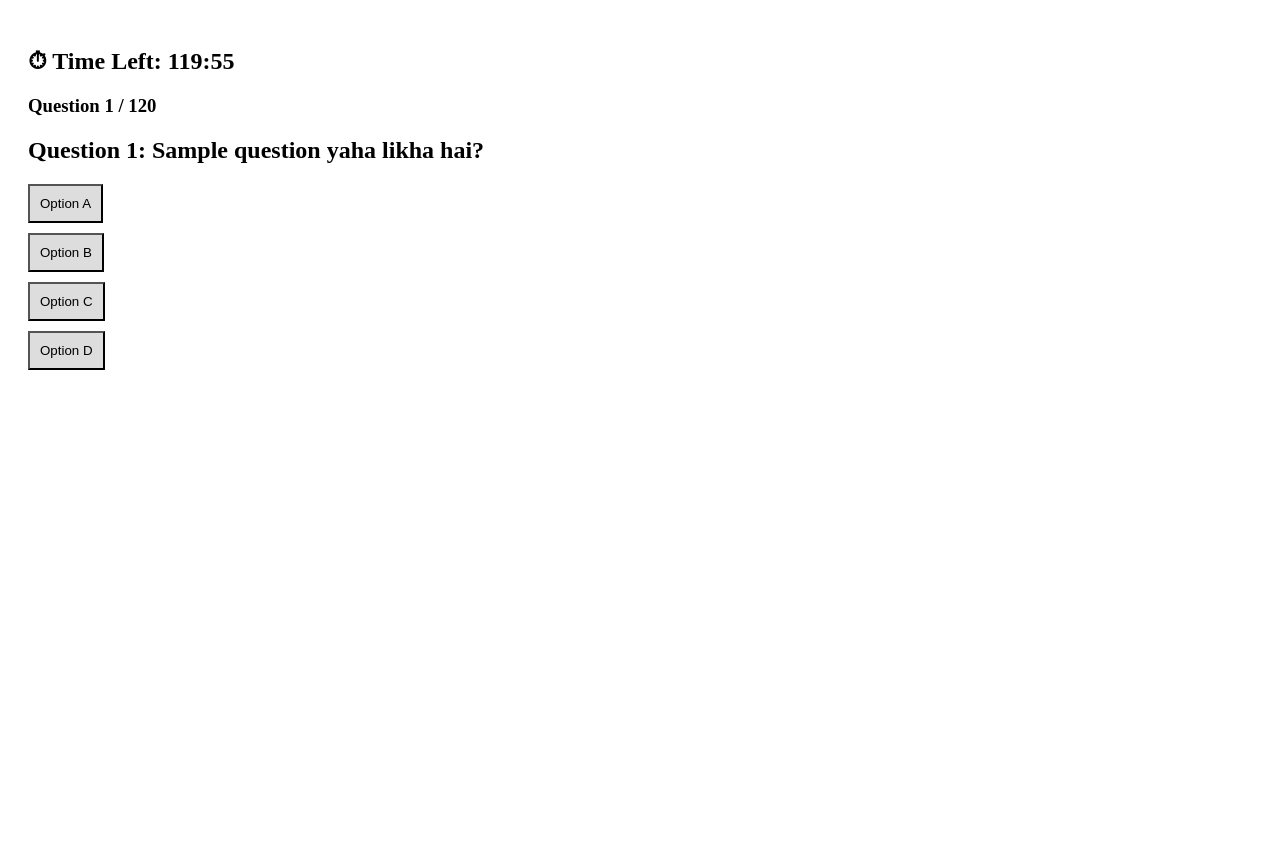
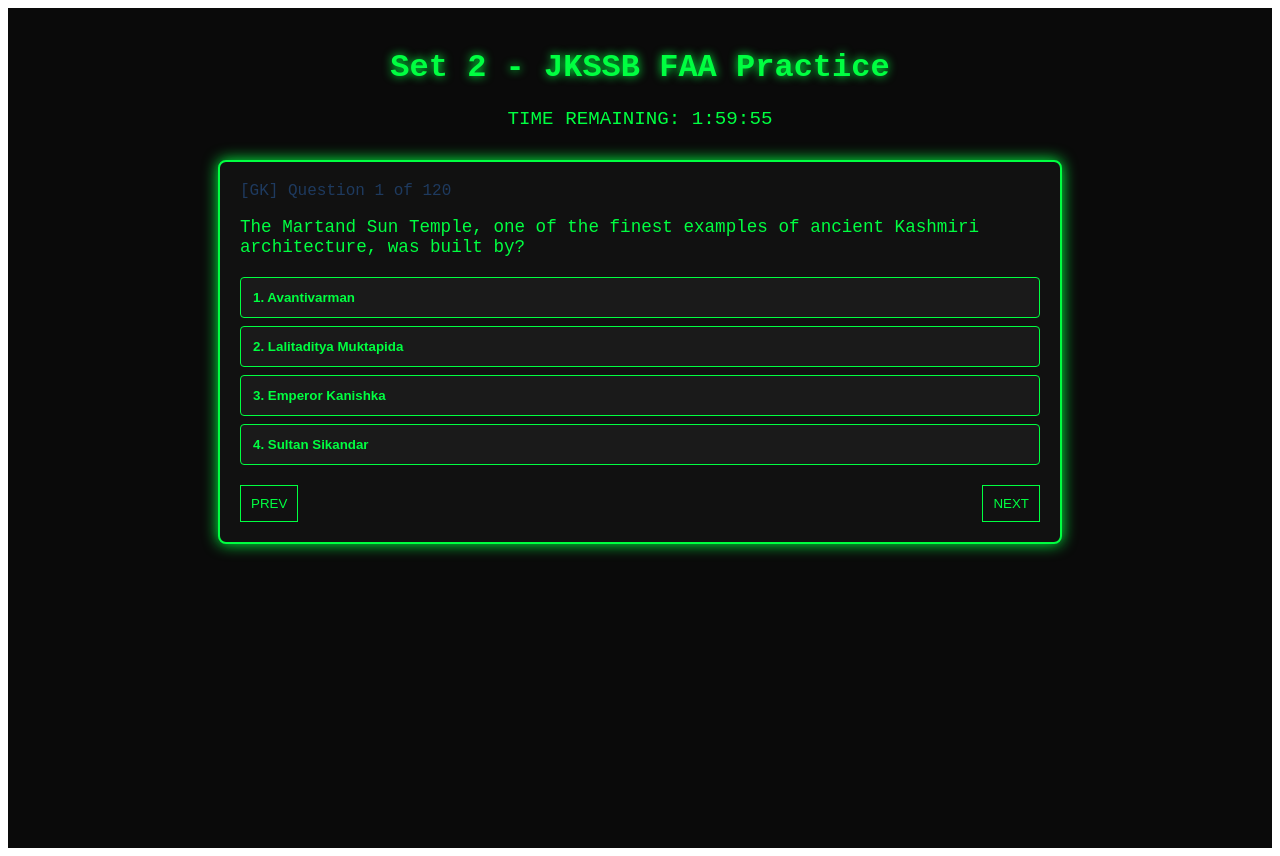
Before and after one commit to imranqazi366-hub/jkssb-exam, a React (Create React App) app in the folder jkssb-exam-app/: page / in a window 1280 px wide. Before the commit the page ends 800 px from the top, so only its background shows below. Built offline with nearby package versions, Linux system fonts and the light colour scheme.

Commit message:
Update App.js

```diff
--- a/jkssb-exam-app/src/App.js
+++ b/jkssb-exam-app/src/App.js
@@ -1,83 +1,186 @@
-import { useState, useEffect } from "react";
+import React, { useState, useEffect } from "react";
 
-const TOTAL_TIME = 120 * 60;
+// --- CONFIGURATION & STYLES ---
+const TOTAL_TIME = 120 * 60; // 120 minutes
+const SC = {
+  GK: "#1e3a5f", Accounts: "#0f766e", English: "#c2410c",
+  Statistics: "#15803d", Mathematics: "#6d28d9", Economics: "#0369a1",
+  Science: "#b45309", Computers: "#be185d"
+};
 
-// 🔥 120 QUESTIONS AUTO GENERATE
-const questions = Array.from({ length: 120 }, (_, i) => ({
-  n: i + 1,
-  q: `Question ${i + 1}: Sample question yaha likha hai?`,
-  opts: ["Option A", "Option B", "Option C", "Option D"],
-  ans: Math.floor(Math.random() * 4)
-}));
+const sets = {
+  2: {
+    title: "Set 2 - JKSSB FAA Practice",
+    qs: [
+      { n: 1, s: "GK", q: "The Martand Sun Temple, one of the finest examples of ancient Kashmiri architecture, was built by?", opts: ["Avantivarman", "Lalitaditya Muktapida", "Emperor Kanishka", "Sultan Sikandar"], ans: 1, e: "Martand Sun Temple built by Lalitaditya Muktapida of Karkota dynasty in 8th century AD, in Anantnag." },
+      { n: 2, s: "GK", q: "Which constitutional article was used by Parliament to grant special status to J&K (now abrogated)?", opts: ["Article 356", "Article 370", "Article 371", "Article 360"], ans: 1, e: "Article 370 granted special status to J&K. Abrogated on 5 August 2019." },
+      { n: 3, s: "GK", q: "The first Dogra ruler to consolidate Jammu, Kashmir and Ladakh under one administration was?", opts: ["Ranjit Dev", "Ranbir Singh", "Gulab Singh", "Pratap Singh"], ans: 2, e: "Maharaja Gulab Singh unified Jammu, Kashmir and Ladakh under Treaty of Amritsar 1846." },
+      { n: 4, s: "GK", q: "Burzahom, one of the earliest archaeological sites in Kashmir, is known for?", opts: ["Mughal garden architecture", "Neolithic pit-dwelling civilisation", "Buddhist rock-cut temples", "Dogra-era fortifications"], ans: 1, e: "Burzahom (near Srinagar) = Neolithic site with underground pit dwellings, dating back ~3000 BCE." },
+      { n: 5, s: "GK", q: "Which among the following rivers does NOT originate in Jammu & Kashmir?", opts: ["Jhelum", "Chenab", "Ravi", "Ganga"], ans: 3, e: "Ganga originates in Uttarakhand (Gangotri glacier). Jhelum, Chenab, Ravi originate in J&K/Himachal." },
+      { n: 6, s: "GK", q: "The J&K Reorganisation Act, 2019 bifurcated the state into two Union Territories effective from?", opts: ["5 August 2019", "15 August 2019", "31 October 2019", "1 November 2019"], ans: 2, e: "Both UTs — J&K (with legislature) and Ladakh (without legislature) — came into being on 31 October 2019." },
+      { n: 7, s: "GK", q: "Under the J&K Reorganisation Act 2019, how many seats does the J&K Legislative Assembly have?", opts: ["107", "111", "114", "120"], ans: 2, e: "Seats increased from 107 to 114 (including 24 reserved for Pakistan-occupied Kashmir)." },
+      { n: 8, s: "GK", q: "Karan Singh held the constitutional position of Sadr-e-Riyasat of J&K until?", opts: ["1962", "1965", "1968", "1971"], ans: 1, e: "Karan Singh served as Sadr-e-Riyasat from 17 November 1952 to 30 March 1965, then became first Governor." },
+      { n: 9, s: "GK", q: "The Sufi saint credited with introducing the Rishi Order in Kashmir was?", opts: ["Shah-i-Hamdan", "Bulbul Shah", "Sheikh Noor-ud-din Wali (Nund Rishi)", "Rasul Mir"], ans: 2, e: "Sheikh Noor-ud-din Wali (Sheikh ul-Alam/Nund Rishi) founded the Rishi Order." },
+      { n: 10, s: "GK", q: "The Dogra Art Museum is housed within which complex in Jammu?", opts: ["Bahu Fort", "Amar Mahal", "Mubarak Mandi Complex", "Raghunath Temple"], ans: 2, e: "Dogra Art Museum in Mubarak Mandi complex, Jammu, has over 7,500 antiquities." },
+      { n: 31, s: "Accounts", q: "The concept which assumes that a business entity will continue operations for the foreseeable future is called?", opts: ["Matching Concept", "Consistency Concept", "Going Concern Concept", "Accrual Concept"], ans: 2, e: "Going Concern: business assumed to continue indefinitely." },
+      { n: 32, s: "Accounts", q: "The Accrual Concept requires that?", opts: ["Transactions be recorded when cash is received", "Revenue be recognised when earned and expense when incurred", "Only cash transactions be recorded", "Financial statements be prepared monthly"], ans: 1, e: "Accrual: revenue when earned, expense when incurred." },
+      { n: 61, s: "English", q: "Select the correct sentence:", opts: ["Neither of the students have submitted the assignment.", "Neither of the students has submitted the assignment.", "Neither of the student has submitted the assignment.", "Neither of the students had been submitting the assignment."], ans: 1, e: "'Neither of' = singular subject → singular verb 'has'." },
+      { n: 106, s: "Science", q: "The process by which plants manufacture their own food using sunlight, water and CO₂ is?", opts: ["Respiration", "Transpiration", "Photosynthesis", "Osmosis"], ans: 2, e: "Photosynthesis is the process plants use to convert light energy into chemical energy." }
+    ]
+  }
+};
 
-export default function App() {
-  const [current, setCurrent] = useState(0);
-  const [score, setScore] = useState(0);
+export default function QuizApp() {
+  const [currentIdx, setCurrentIdx] = useState(0);
+  const [selectedAnswers, setSelectedAnswers] = useState({});
   const [timeLeft, setTimeLeft] = useState(TOTAL_TIME);
-  const [selected, setSelected] = useState(null);
+  const [isSubmitted, setIsSubmitted] = useState(false);
 
-  // ⏱ TIMER
+  const quizData = sets[2];
+  const currentQ = quizData.qs[currentIdx];
+
   useEffect(() => {
-    if (timeLeft <= 0) return;
+    if (timeLeft > 0 && !isSubmitted) {
+      const timer = setInterval(() => setTimeLeft((t) => t - 1), 1000);
+      return () => clearInterval(timer);
+    } else if (timeLeft === 0) {
+      setIsSubmitted(true);
+    }
+  }, [timeLeft, isSubmitted]);
 
-    const timer = setInterval(() => {
-      setTimeLeft((prev) => prev - 1);
-    }, 1000);
-
-    return () => clearInterval(timer);
-  }, [timeLeft]);
-
-  const handleAnswer = (index) => {
-    setSelected(index);
-
-    if (index === questions[current].ans) {
-      setScore(score + 1);
-    }
-
-    setTimeout(() => {
-      setSelected(null);
-      setCurrent(current + 1);
-    }, 500);
+  const formatTime = (seconds) => {
+    const h = Math.floor(seconds / 3600);
+    const m = Math.floor((seconds % 3600) / 60);
+    const s = seconds % 60;
+    return `${h}:${m < 10 ? "0" : ""}${m}:${s < 10 ? "0" : ""}${s}`;
   };
 
-  // 🏁 TEST COMPLETE
-  if (current >= questions.length || timeLeft <= 0) {
-    return (
-      <div style={{ textAlign: "center", marginTop: 100 }}>
-        <h1>✅ Test Complete</h1>
-        <h2>Your Score: {score} / {questions.length}</h2>
-      </div>
-    );
-  }
+  const handleSelect = (optIdx) => {
+    if (isSubmitted) return;
+    setSelectedAnswers({ ...selectedAnswers, [currentIdx]: optIdx });
+  };
 
-  const q = questions[current];
+  const calculateScore = () => {
+    let score = 0;
+    quizData.qs.forEach((q, idx) => {
+      if (selectedAnswers[idx] === q.ans) score++;
+    });
+    return score;
+  };
+
+  // --- CYBERPUNK UI STYLES ---
+  const containerStyle = {
+    backgroundColor: "#0a0a0a",
+    color: "#00ff41", // Neon Green
+    fontFamily: "'Courier New', Courier, monospace",
+    minHeight: "100vh",
+    padding: "20px",
+    display: "flex",
+    flexDirection: "column",
+    alignItems: "center",
+  };
+
+  const cardStyle = {
+    backgroundColor: "#111",
+    border: "2px solid #00ff41",
+    boxShadow: "0 0 15px #00ff41",
+    borderRadius: "8px",
+    maxWidth: "800px",
+    width: "100%",
+    padding: "20px",
+    marginTop: "20px",
+  };
+
+  const btnStyle = (active, isCorrect) => ({
+    display: "block",
+    width: "100%",
+    padding: "12px",
+    margin: "8px 0",
+    backgroundColor: isCorrect ? "#064e3b" : active ? "#00ff41" : "#1a1a1a",
+    color: active ? "#000" : "#00ff41",
+    border: "1px solid #00ff41",
+    borderRadius: "4px",
+    cursor: isSubmitted ? "default" : "pointer",
+    textAlign: "left",
+    fontWeight: "bold",
+    transition: "0.3s",
+  });
 
   return (
-    <div style={{ padding: 20 }}>
-      <h2>⏱ Time Left: {Math.floor(timeLeft / 60)}:{timeLeft % 60}</h2>
-      <h3>Question {current + 1} / {questions.length}</h3>
+    <div style={containerStyle}>
+      <h1 style={{ textShadow: "0 0 10px #00ff41" }}>{quizData.title}</h1>
+      <div style={{ fontSize: "1.2rem", marginBottom: "10px" }}>
+        TIME REMAINING: {formatTime(timeLeft)}
+      </div>
 
-      <h2>{q.q}</h2>
+      {!isSubmitted ? (
+        <div style={cardStyle}>
+          <div style={{ marginBottom: "10px", color: SC[currentQ.s] }}>
+            [{currentQ.s}] Question {currentQ.n} of 120
+          </div>
+          <p style={{ fontSize: "1.1rem", marginBottom: "20px" }}>{currentQ.q}</p>
 
-      {q.opts.map((opt, i) => (
-        <button
-          key={i}
-          onClick={() => handleAnswer(i)}
-          style={{
-            display: "block",
-            margin: "10px 0",
-            padding: "10px",
-            background:
-              selected === i
-                ? i === q.ans
-                  ? "green"
-                  : "red"
-                : "#ddd"
-          }}
-        >
-          {opt}
-        </button>
-      ))}
+          {currentQ.opts.map((opt, i) => (
+            <button
+              key={i}
+              onClick={() => handleSelect(i)}
+              style={btnStyle(selectedAnswers[currentIdx] === i)}
+            >
+              {i + 1}. {opt}
+            </button>
+          ))}
+
+          <div style={{ display: "flex", justifyContent: "space-between", marginTop: "20px" }}>
+            <button
+              disabled={currentIdx === 0}
+              onClick={() => setCurrentIdx(currentIdx - 1)}
+              style={{ padding: "10px", background: "none", color: "#00ff41", border: "1px solid #00ff41" }}
+            >
+              PREV
+            </button>
+
+            {currentIdx === quizData.qs.length - 1 ? (
+              <button
+                onClick={() => setIsSubmitted(true)}
+                style={{ padding: "10px", background: "#00ff41", color: "#000", border: "none" }}
+              >
+                FINISH QUIZ
+              </button>
+            ) : (
+              <button
+                onClick={() => setCurrentIdx(currentIdx + 1)}
+                style={{ padding: "10px", background: "none", color: "#00ff41", border: "1px solid #00ff41" }}
+              >
+                NEXT
+              </button>
+            )}
+          </div>
+        </div>
+      ) : (
+        <div style={cardStyle}>
+          <h2>QUIZ TERMINATED</h2>
+          <p>Score: {calculateScore()} / {quizData.qs.length}</p>
+          <hr style={{ borderColor: "#00ff41" }} />
+          <div style={{ maxHeight: "400px", overflowY: "auto" }}>
+            {quizData.qs.map((q, idx) => (
+              <div key={idx} style={{ padding: "10px", borderBottom: "1px solid #333" }}>
+                <p>Q{q.n}: {q.q}</p>
+                <p style={{ color: selectedAnswers[idx] === q.ans ? "#00ff41" : "#ff3131" }}>
+                  Your Answer: {q.opts[selectedAnswers[idx]] || "Skipped"}
+                </p>
+                <p style={{ color: "#00ff41" }}>Correct: {q.opts[q.ans]}</p>
+                <small style={{ color: "#888" }}>{q.e}</small>
+              </div>
+            ))}
+          </div>
+          <button
+            onClick={() => window.location.reload()}
+            style={{ marginTop: "20px", padding: "10px", width: "100%", background: "#00ff41", color: "#000" }}
+          >
+            RESTART
+          </button>
+        </div>
+      )}
     </div>
   );
 }
```
